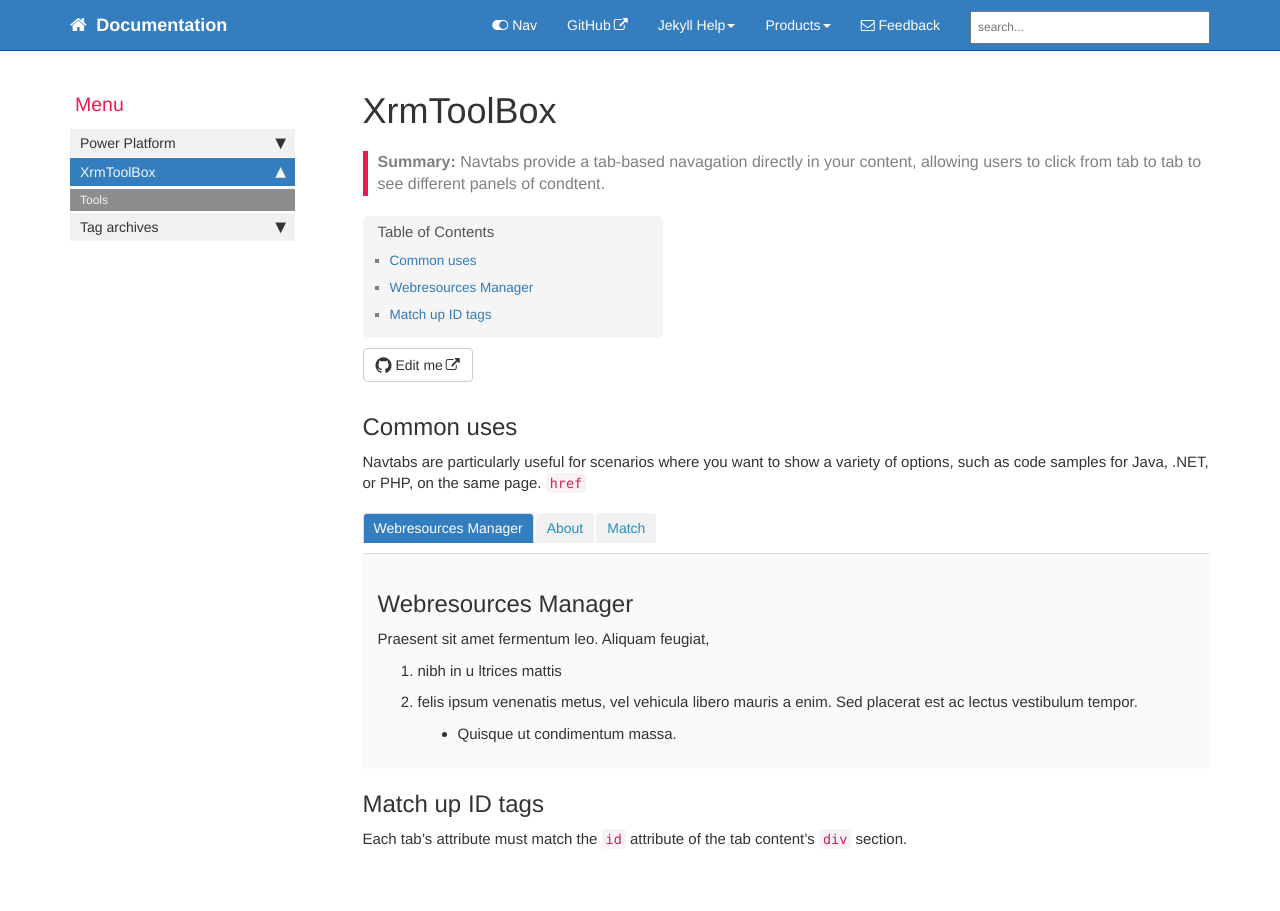
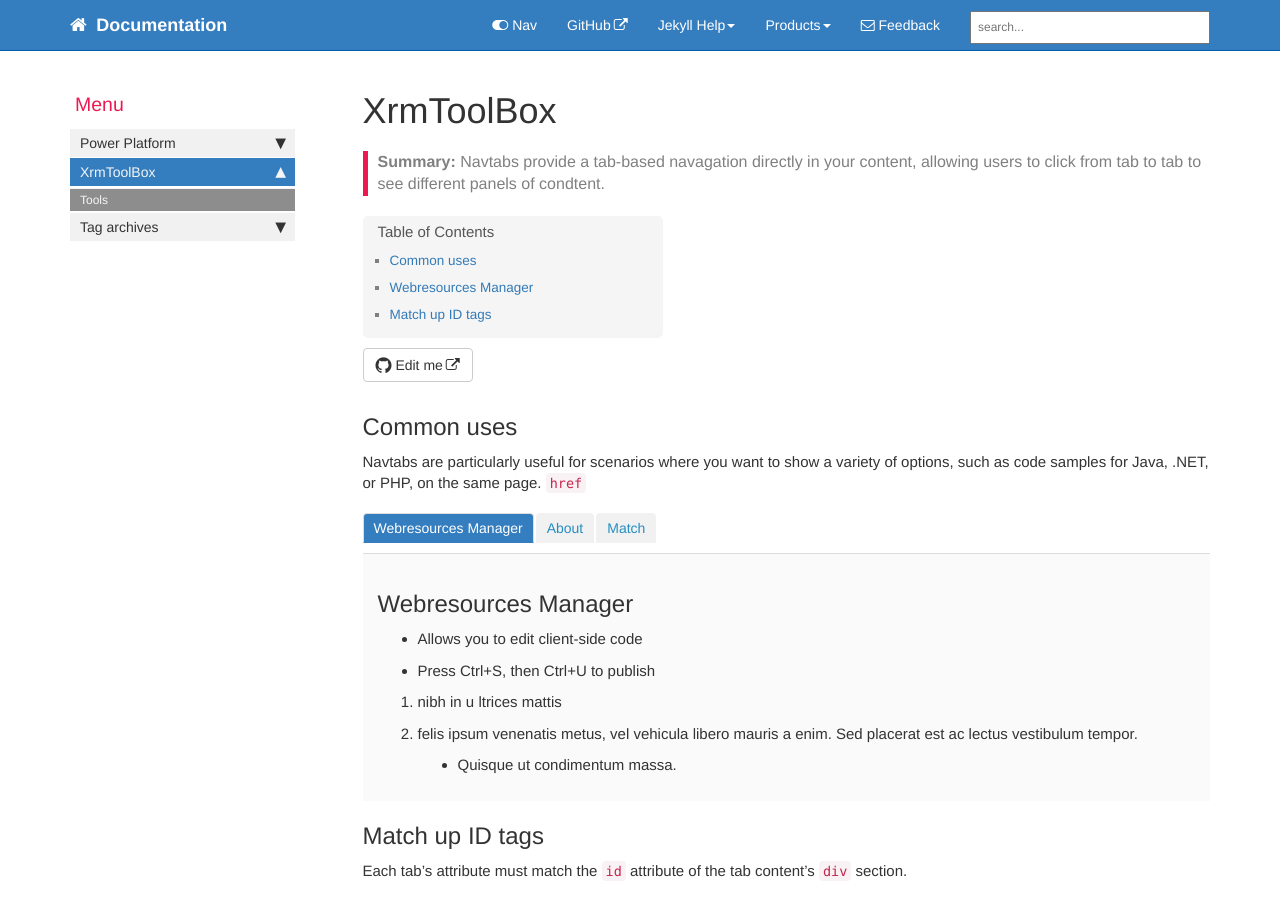
Before and after one commit to gedeontofidji/Documentation, a Jekyll site: the page built from pages/mydoc/mydoc_xrmtoolbox_tool.md, in a window 1280 px wide. Built offline with Jekyll 4.4.1, drawn with Linux system fonts in a browser that asks for light colours; comment, search, counter and statistics services are not loaded.

Commit message:
Update mydoc_xrmtoolbox_tool.md

```diff
--- a/pages/mydoc/mydoc_xrmtoolbox_tool.md
+++ b/pages/mydoc/mydoc_xrmtoolbox_tool.md
@@ -21,7 +21,8 @@ Navtabs are particularly useful for scenarios where you want to show a variety o
 <div role="tabpanel" class="tab-pane active" id="Webresources Manager" markdown="1">
 ## Webresources Manager
 
-Praesent sit amet fermentum leo. Aliquam feugiat,
+* Allows you to edit client-side code
+* Press Ctrl+S, then Ctrl+U to publish
 
 1.  nibh in u ltrices mattis
 2.  felis ipsum venenatis metus, vel vehicula libero mauris a enim. Sed placerat est ac lectus vestibulum tempor.
```
